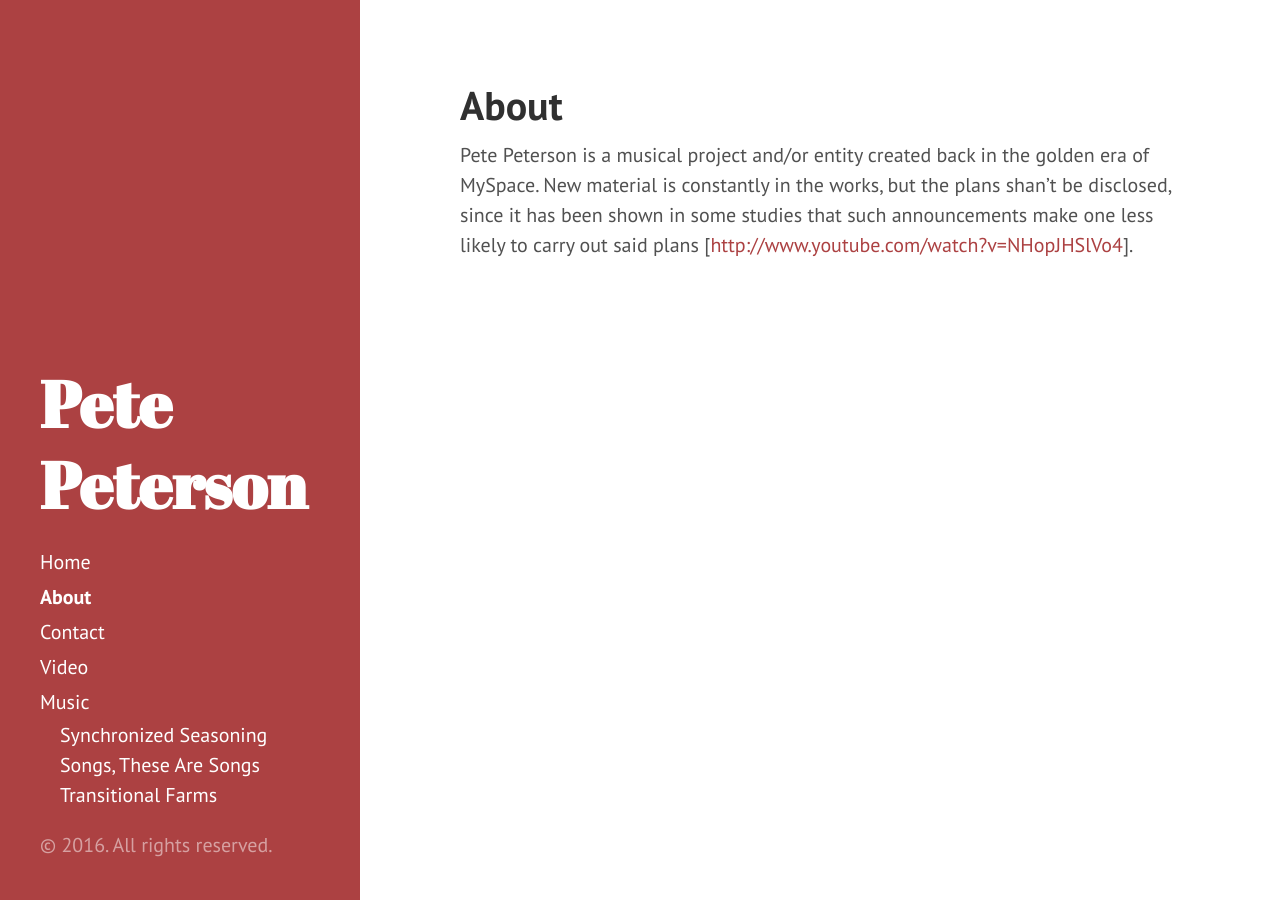
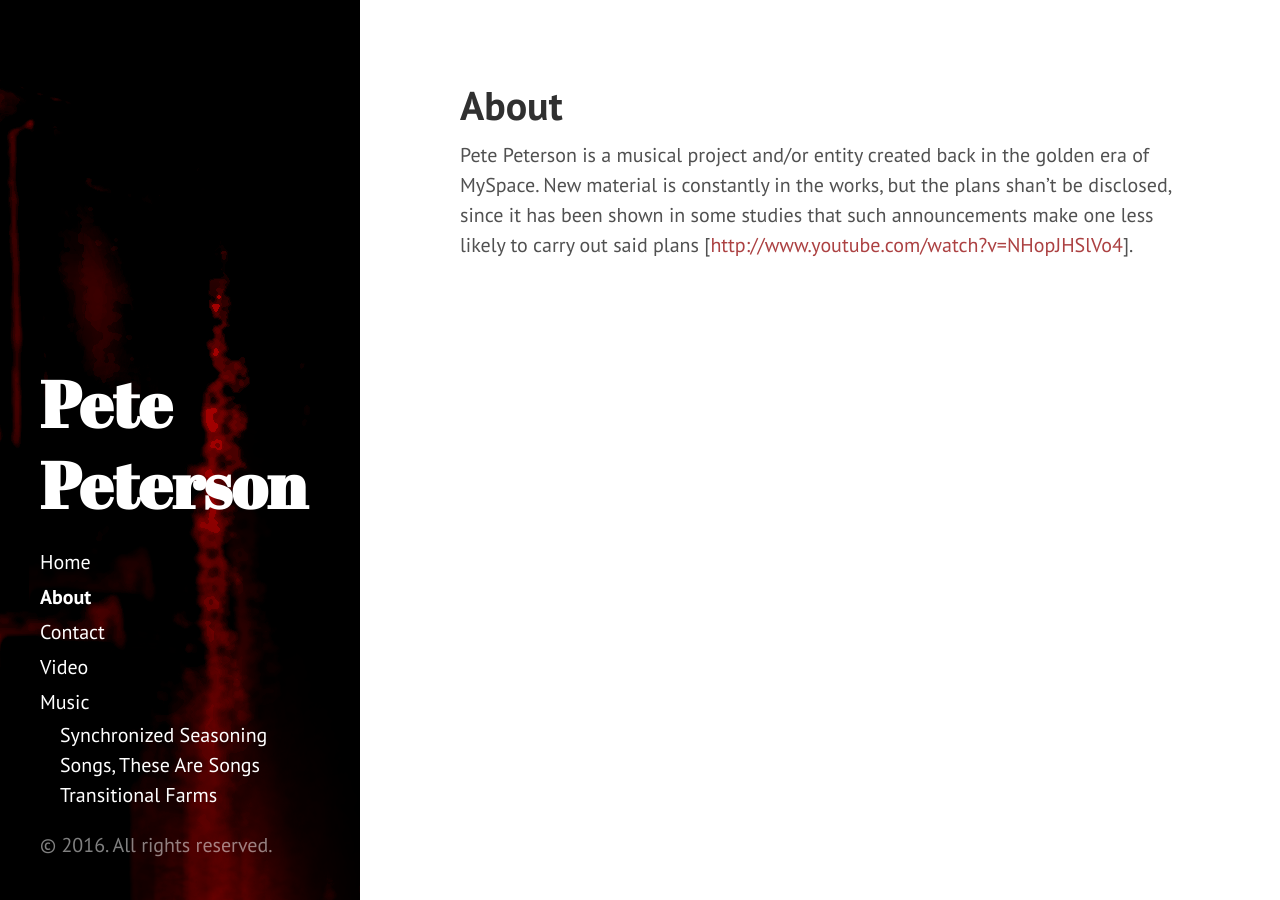
Before and after one commit to petepm/petepm.github.io, a Jekyll site: the page built from about.md, in a window 1280 px wide. Built offline with Jekyll 4.4.1, drawn with Linux system fonts in a browser that asks for light colours.

Commit message:
Add sidebar image

```diff
--- a/public/css/hyde.css
+++ b/public/css/hyde.css
@@ -58,6 +58,7 @@ html {
   padding: 2rem 1rem;
   color: rgba(255,255,255,.5);
   background-color: #202020;
+  background-image: url("/images/profile-sidebar-right.png");
 }
 @media (min-width: 48em) {
   .sidebar {
```
Also changed, not shown: images/profile-sidebar-right.png (added).
